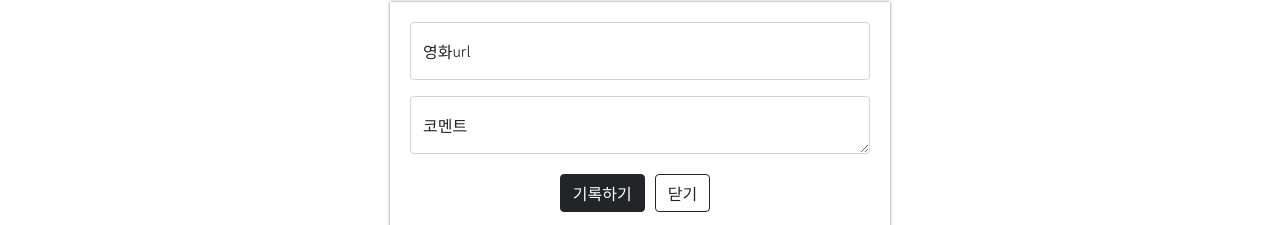
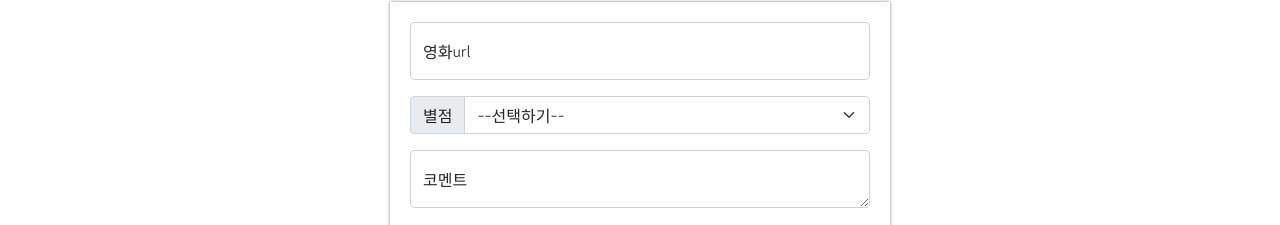
Before and after one commit to jjjjunn/sparta, a plain HTML site: page index.html in a window 1280 px wide. Shown: the part 268-493 px from the top of the page. Drawn offline with nearby package versions, Linux system fonts and the light colour scheme.

Commit message:
Update index.html

```diff
--- a/index.html
+++ b/index.html
@@ -12,7 +12,7 @@
         integrity="sha384-MrcW6ZMFYlzcLA8Nl+NtUVF0sA7MsXsP1UyJoMp4YLEuNSfAP+JcXn/tWtIaxVXM"
         crossorigin="anonymous"></script>
 
-    <title>스파르타코딩클럽 | 부트스트랩 연습하기</title>
+    <title>스파르타 피디아</title>
 </head>
 <style>
     @import url('https://fonts.googleapis.com/css2?family=Gowun+Dodum&display=swap');
@@ -64,7 +64,8 @@
         width: 1200px;
         margin: 20px auto 20px auto;
     }
-    .mypost  {
+
+    .mypost {
 
         width: 500px;
         margin: 20px auto 20px auto;
@@ -82,9 +83,11 @@
         margin-top: 20px;
 
     }
-    .mybtn > button {
+
+    .mybtn>button {
         margin-right: 10px;
     }
+
 </style>
 
 <body>
@@ -97,10 +100,21 @@
             <input type="email" class="form-control" id="floatingInput" placeholder="name@example.com">
             <label for="floatingInput">영화url</label>
         </div>
+        <div class="input-group mb-3">
+            <label class="input-group-text" for="inputGroupSelect01">별점</label>
+            <select class="form-select" id="inputGroupSelect01">
+                <option selected>--선택하기--</option>
+                <option value="1">⭐</option>
+                <option value="2">⭐⭐</option>
+                <option value="3">⭐⭐⭐</option>
+                <option value="4">⭐⭐⭐⭐</option>
+                <option value="5">⭐⭐⭐⭐⭐</option>
+            </select>
+        </div>
         <div class="form-floating">
             <textarea class="form-control" placeholder="Leave a comment here" id="floatingTextarea"></textarea>
             <label for="floatingTextarea">코멘트</label>
-        </div>
+    </div>
         <div class="mybtn">
             <button type="button" class="btn btn-dark">기록하기</button>
             <button type="button" class="btn btn-outline-dark">닫기</button>
```
